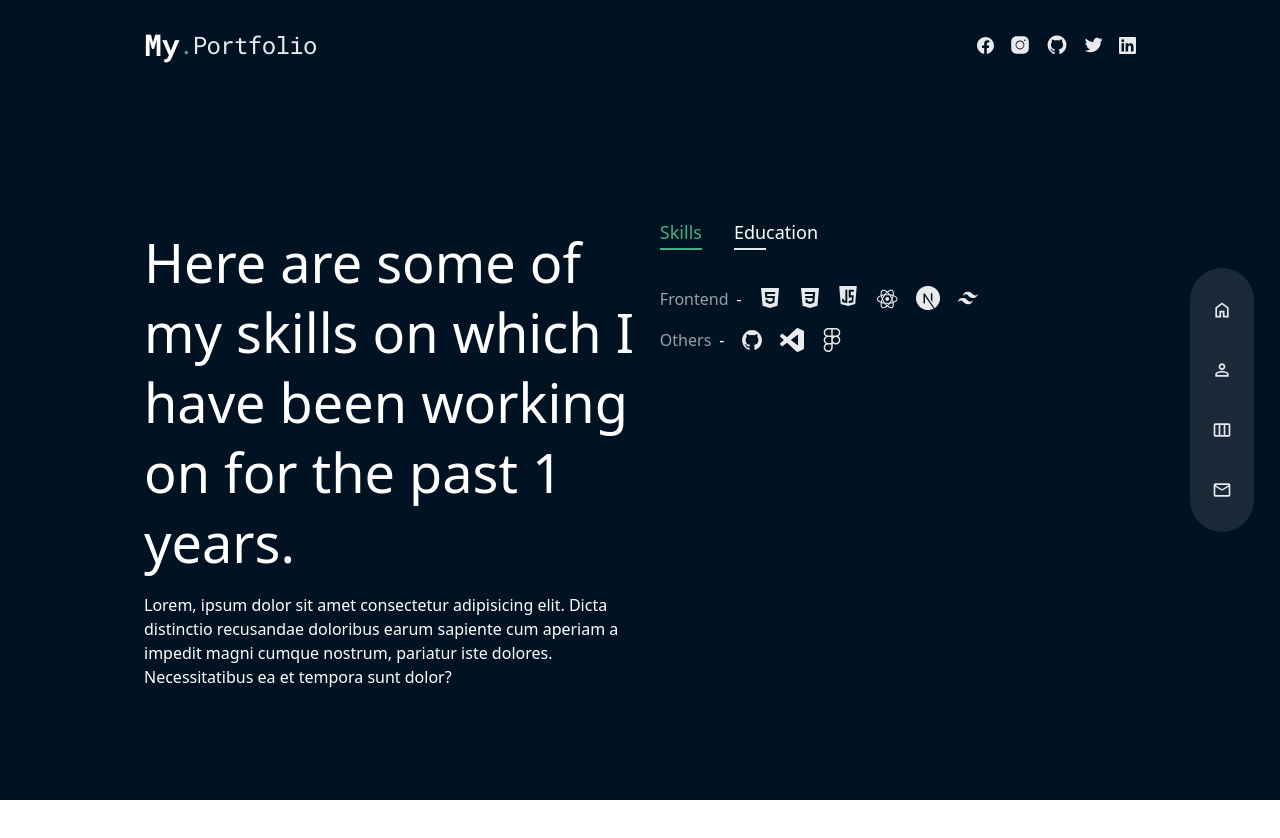
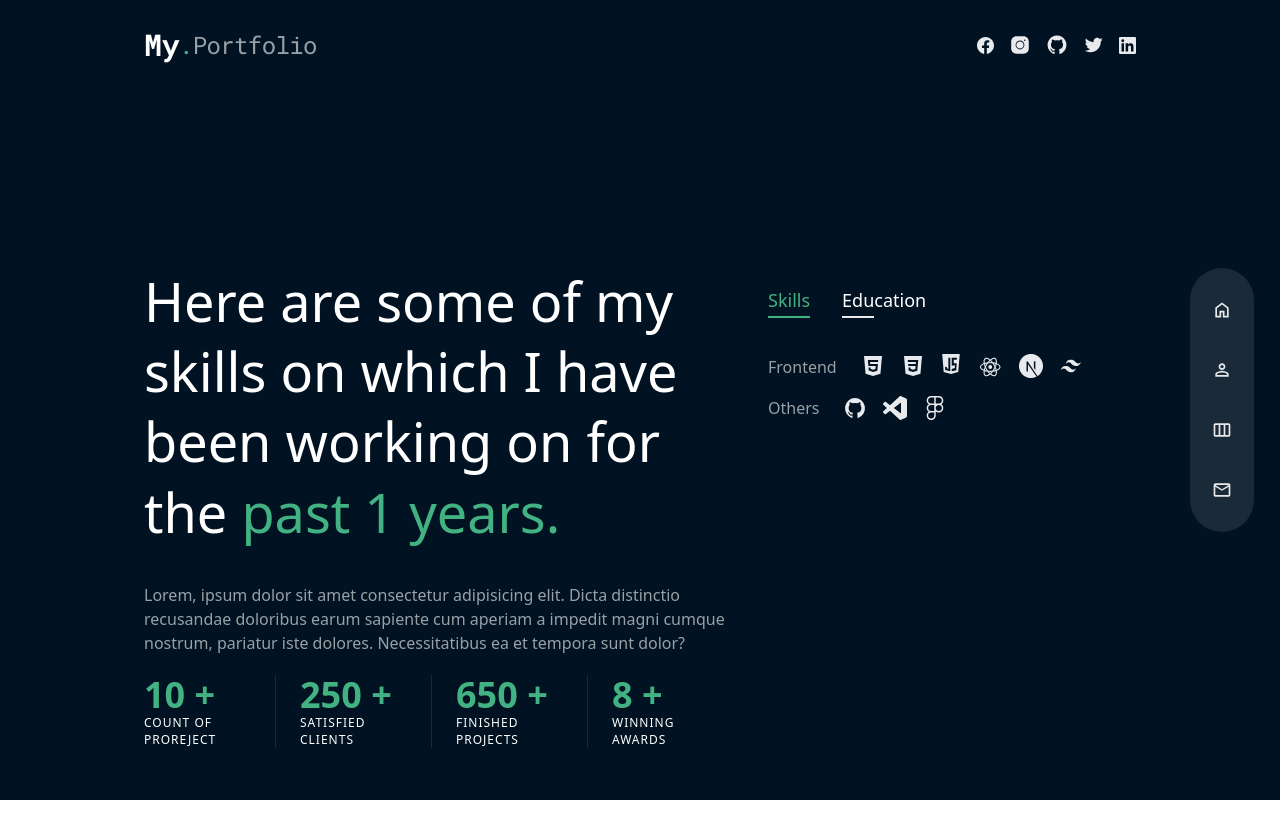
Before and after one commit to gereltbaatar/Gerelt_Portfolio_1, a Next.js app: page /about in a window 1280 px wide. Shown: the top 838 px of the page. Built offline with nearby package versions, Linux system fonts and the light colour scheme.

Commit message:
bichelgee 1:45:03 hurtel uzsen itegeed work hurtel hiilee bas motion countup hiij uzsen

```diff
--- a/package.json
+++ b/package.json
@@ -9,9 +9,11 @@
     "lint": "next lint"
   },
   "dependencies": {
+    "framer-motion": "^11.5.4",
+    "next": "14.2.5",
     "react": "^18",
-    "react-dom": "^18",
-    "next": "14.2.5"
+    "react-countup": "^6.5.3",
+    "react-dom": "^18"
   },
   "devDependencies": {
     "postcss": "^8",
--- a/src/components/layout/MainLayout.jsx
+++ b/src/components/layout/MainLayout.jsx
@@ -2,7 +2,7 @@ import { HeaderMain, Header } from "../parts";
 
 const MainLayout = ({ children }) => {
   return (
-    <main className="">
+    <main className="w-full h-screen">
       <HeaderMain />
       <Header />
       {children}
--- a/src/components/pages/AboutPage.jsx
+++ b/src/components/pages/AboutPage.jsx
@@ -11,6 +11,9 @@ import {
   TailwindIcon,
   VScodeIcon,
 } from "../svgAbout";
+import CountUp from "react-countup";
+import { motion } from "framer-motion";
+import { fadeIn } from "../../../variants";
 
 const aboutData = [
   {
@@ -54,21 +57,87 @@ const AboutPage = () => {
   return (
     <main className="text-white">
       <MainLayout>
-        <main className="h-full px-4 xl:px-16  py-0 md:py-32 text-center xl:text-left">
-          <div className="container lg:px-20 px-0 mx-auto h-full flex flex-col items-center xl:flex-row gap-x-6">
-            <div className="flex-1 flex flex-col justify-center ">
-              <h2 className="text-[35px] leading-tight md:text-[54px] md:leading-[1.3] mb-4 font-semibold;">
+        <main className="px-4 xl:px-16  py-0 md:py-44 text-center xl:text-left">
+          <div>
+            <div className="container lg:px-20 px-0 mx-auto h-full flex flex-col items-start justify-between xl:flex-row gap-x-6">
+              <div className="flex flex-col gap-5 justify-start max-w-[600px]">
+                <motion.h2
+                  variants={fadeIn("right", 0.2)}
+                  initial="hidden"
+                  animate="show"
+                  exit="hidden"
+                  className="text-[35px] leading-tight md:text-[54px] md:leading-[1.3] mb-4 font-semibold;"
+                >
                   Here are some of my skills on which I have been working on for
-                the past 1 years.
-              </h2>
-              <p className="">
-                Lorem, ipsum dolor sit amet consectetur adipisicing elit. Dicta
-                distinctio recusandae doloribus earum sapiente cum aperiam a
-                impedit magni cumque nostrum, pariatur iste dolores.
+                  the <span className="text-green">past 1 years.</span>
+                </motion.h2>
+
+                <motion.p
+                  variants={fadeIn("right", 0.4)}
+                  initial="hidden"
+                  animate="show"
+                  exit="hidden"
+                  className="text-white/60"
+                >
+                  Lorem, ipsum dolor sit amet consectetur adipisicing elit.
+                  Dicta distinctio recusandae doloribus earum sapiente cum
+                  aperiam a impedit magni cumque nostrum, pariatur iste dolores.
                   Necessitatibus ea et tempora sunt dolor?
-              </p>
+                </motion.p>
+                {/* countUpp */}
+                <motion.div
+                  variants={fadeIn("right", 0.6)}
+                  initial="hidden"
+                  animate="show"
+                  exit="hidden"
+                  className="hidden md:flex md:max-w-xl xl:max-w-none mx-auto xl:mx-0 mb-8"
+                >
+                  <div className="flex flex-1 xl:gap-x-6">
+                    <div className=" relative flex-1 flex flex-col after:w-[1px] after:h-full after:bg-white/10 after:absolute after:top-0 after:right-0">
+                      <div className="text-2xl xl:text-4xl font-extrabold text-green md-2">
+                        <CountUp start={0} end={10} duration={5} /> +
                       </div>
-            <div className="flex flex-col w-full  xl:max-w-[48%] h-[480px]">
+                      <div className="text-xs uppercase tracking-[1px] leading-[1.4] max-w-[100px]">
+                        count of proreject
+                      </div>
+                    </div>
+                    {/* clients */}
+                    <div className=" relative flex-1 flex flex-col after:w-[1px] after:h-full after:bg-white/10 after:absolute after:top-0 after:right-0">
+                      <div className="text-2xl xl:text-4xl font-extrabold text-green md-2">
+                        <CountUp start={0} end={250} duration={5} /> +
+                      </div>
+                      <div className="text-xs uppercase tracking-[1px] leading-[1.4] max-w-[100px]">
+                        Satisfied clients
+                      </div>
+                    </div>
+                    {/* projects */}
+                    <div className=" relative flex-1 flex flex-col after:w-[1px] after:h-full after:bg-white/10 after:absolute after:top-0 after:right-0">
+                      <div className="text-2xl xl:text-4xl font-extrabold text-green md-2">
+                        <CountUp start={0} end={650} duration={5} /> +
+                      </div>
+                      <div className="text-xs uppercase tracking-[1px] leading-[1.4] max-w-[100px]">
+                        Finished projects
+                      </div>
+                    </div>
+                    {/* awards */}
+                    <div className=" relative flex-1 ">
+                      <div className="text-2xl xl:text-4xl font-extrabold text-green md-2">
+                        <CountUp start={0} end={8} duration={5} /> +
+                      </div>
+                      <div className="text-xs uppercase tracking-[1px] leading-[1.4] max-w-[100px]">
+                        Winning awards
+                      </div>
+                    </div>
+                  </div>
+                </motion.div>
+              </div>
+              <motion.div
+                variants={fadeIn("left", 0.4)}
+                initial="hidden"
+                animate="show"
+                exit="hidden"
+                className="flex flex-col w-full  xl:max-w-[52%] h-[100px] mt-5"
+              >
                 <div className="flex gap-x-4 xl:gap-x-8 mx-auto md:mx-0 mb-4">
                   {aboutData.map((item, itemIndex) => {
                     return (
@@ -90,12 +159,12 @@ const AboutPage = () => {
                     return (
                       <div
                         key={itemIndex}
-                      className="flex-1 flex flex-col md:flex-row max-w-max gap-x-2 items-center "
+                        className=" flex flex-col md:flex-row max-w-max gap-x-2 items-center "
                       >
                         <div className="text-white/60 font-light mb-2 md:mb-0">
                           {item.title}
                         </div>
-                      <div className="hidden md:flex">-</div>
+                        <div className="hidden md:flex"></div>
                         <div>{item.stage}</div>
                         <div className="flex gap-x-4">
                           {item.icons?.map((icon, itemIndex) => {
@@ -106,6 +175,7 @@ const AboutPage = () => {
                     );
                   })}
                 </div>
+              </motion.div>
             </div>
           </div>
         </main>
--- a/src/components/parts/HeaderMain.jsx
+++ b/src/components/parts/HeaderMain.jsx
@@ -9,7 +9,7 @@ import {
 export const HeaderMain = () => {
   return (
     <main className="bg-[#011222] w-full flex items-center px-16 lx:px-0 xl:h-[90px]">
-      <div className="container m-auto px-20 py-6 ">
+      <div className="container m-auto lg:px-20 px-4 py-6 ">
         <div className="flex justify-between flex-col lg:flex-row gap-y-4">
           <div className="flex items-center justify-center">
             <div className="text-white flex items-center font-robotoMono text-3xl not-italic font-bold tracking-[-0.6px]">
@@ -18,7 +18,7 @@ export const HeaderMain = () => {
             <div className="flex text-[#43B282] items-center font-robotoMono text-2xl not-italic font-normal tracking-[-0.6px]">
               .
             </div>
-            <div className="text-[#E8EAED] flex items-center font-robotoMono text-2xl not-italic font-normal tracking-[-0.6px]">
+            <div className="text-white/60 flex items-center font-robotoMono text-2xl not-italic font-normal tracking-[-0.6px]">
               Portfolio
             </div>
           </div>
--- a/src/components/svg/GithubIcon.jsx
+++ b/src/components/svg/GithubIcon.jsx
@@ -10,7 +10,6 @@ export const GithubIcon = () => {
         d="M1664 896q0 251-146.5 451.5t-378.5 277.5q-27 5-39.5-7t-12.5-30v-211q0-97-52-142 57-6 102.5-18t94-39 81-66.5 53-105 20.5-150.5q0-121-79-206 37-91-8-204-28-9-81 11t-92 44l-38 24q-93-26-192-26t-192 26q-16-11-42.5-27t-83.5-38.5-86-13.5q-44 113-7 204-79 85-79 206 0 85 20.5 150t52.5 105 80.5 67 94 39 102.5 18q-40 36-49 103-21 10-45 15t-57 5-65.5-21.5-55.5-62.5q-19-32-48.5-52t-49.5-24l-20-3q-21 0-29 4.5t-5 11.5 9 14 13 12l7 5q22 10 43.5 38t31.5 51l10 23q13 38 44 61.5t67 30 69.5 7 55.5-3.5l23-4q0 38 .5 89t.5 54q0 18-13 30t-40 7q-232-77-378.5-277.5t-146.5-451.5q0-209 103-385.5t279.5-279.5 385.5-103 385.5 103 279.5 279.5 103 385.5z"
         fill="#E8EAED"
         className="hover:fill-[--green-7] relative flex items-center group  transition-all duration-300"
-
       />
     </svg>
   );
--- a/src/components/svg/TiwitterIcon.jsx
+++ b/src/components/svg/TiwitterIcon.jsx
@@ -12,7 +12,6 @@ export const TiwitterIcon = () => {
           d="M5.69945 14.5C11.7357 14.5 15.0382 9.4978 15.0382 5.16124C15.0382 5.02062 15.0351 4.87687 15.0288 4.73624C15.6713 4.27164 16.2257 3.69617 16.666 3.03687C16.0677 3.30307 15.4324 3.47692 14.782 3.55249C15.4669 3.14194 15.9797 2.49698 16.2254 1.73718C15.5811 2.11904 14.8764 2.38841 14.1416 2.53374C13.6466 2.00771 12.992 1.65941 12.2791 1.5427C11.5663 1.42599 10.8348 1.54737 10.1978 1.88806C9.56088 2.22876 9.05388 2.7698 8.75525 3.42754C8.45661 4.08528 8.38297 4.82308 8.5457 5.52687C7.24101 5.46139 5.96464 5.12247 4.79934 4.53207C3.63403 3.94166 2.60581 3.11296 1.78133 2.09968C1.36228 2.82216 1.23405 3.6771 1.4227 4.49073C1.61135 5.30436 2.10272 6.01563 2.79695 6.47999C2.27577 6.46344 1.766 6.32312 1.30977 6.07062V6.11124C1.3093 6.86943 1.57141 7.60439 2.05156 8.19118C2.5317 8.77797 3.20023 9.18037 3.94352 9.32999C3.46072 9.46209 2.954 9.48133 2.46258 9.38624C2.67232 10.0383 3.0804 10.6086 3.62986 11.0176C4.17933 11.4265 4.84276 11.6537 5.52758 11.6675C4.36497 12.5807 2.9288 13.0761 1.45039 13.0737C1.18821 13.0733 0.926282 13.0573 0.666016 13.0256C2.16792 13.9892 3.91504 14.5009 5.69945 14.5Z"
           fill="#E8EAED"
           className="hover:fill-[--green-7] relative flex items-center group  transition-all duration-300"
-
         />
       </g>
       <defs>
--- /dev/null
+++ b/variants.js
@@ -0,0 +1,26 @@
+export const fadeIn = (direction, delay) => {
+  return {
+    hidden: {
+      y: direction === "up" ? 80 : direction === "down" ? -80 : 0,
+      opacity: 0,
+      x: direction === "left" ? 80 : direction === "right" ? -80 : 0,
+      transition: {
+        type: "tween",
+        duration: 1.5,
+        delay: delay,
+        ease: [0.25, 0.6, 0.3, 0.8],
+      },
+    },
+    show: {
+      y: 0,
+      x: 0,
+      opacity: 1,
+      transition: {
+        type: "tween",
+        duration: 1.4,
+        delay: delay,
+        ease: [0.25, 0.25, 0.25, 0.75],
+      },
+    },
+  };
+};
```
Also changed, not shown: src/components/pages/HomePage.jsx (+29 -9 lines), 1 other file (tests, documents, lock files or other folders). Lines whose indentation alone changed are shown as unchanged.
